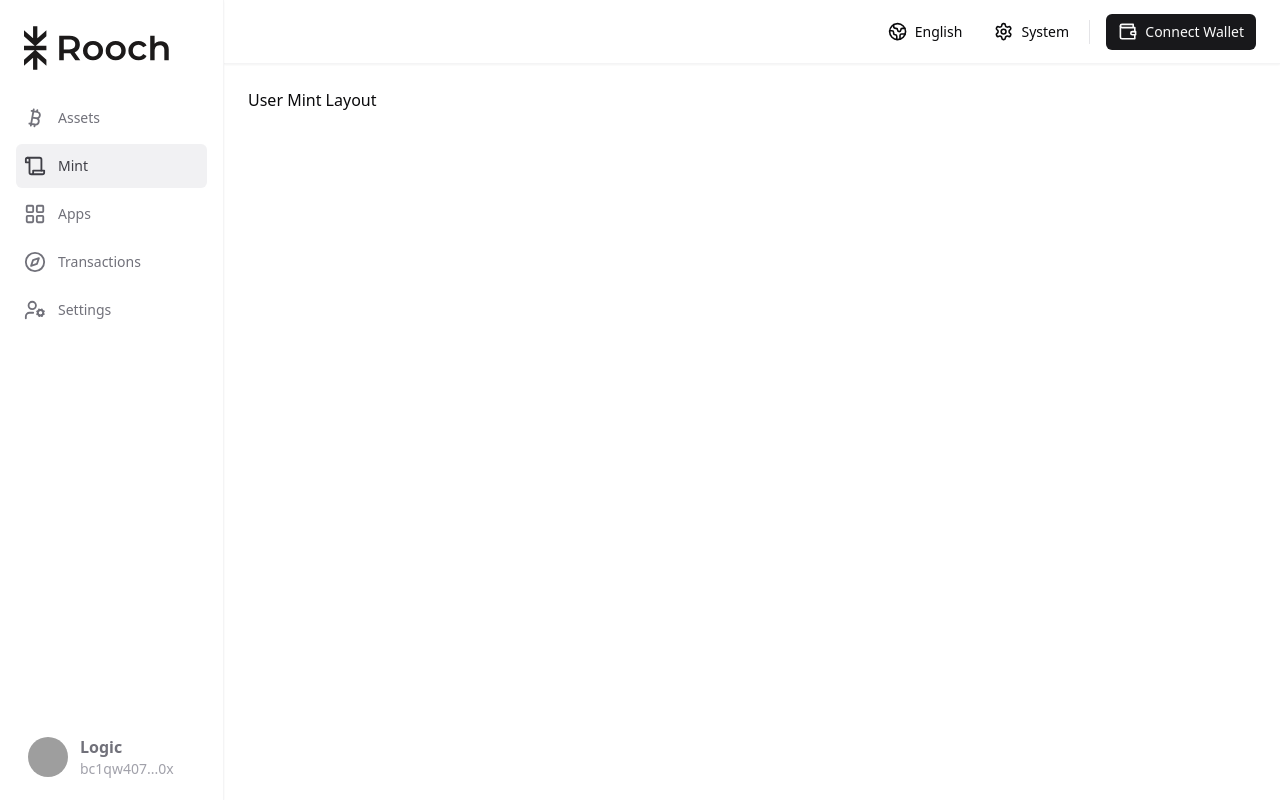
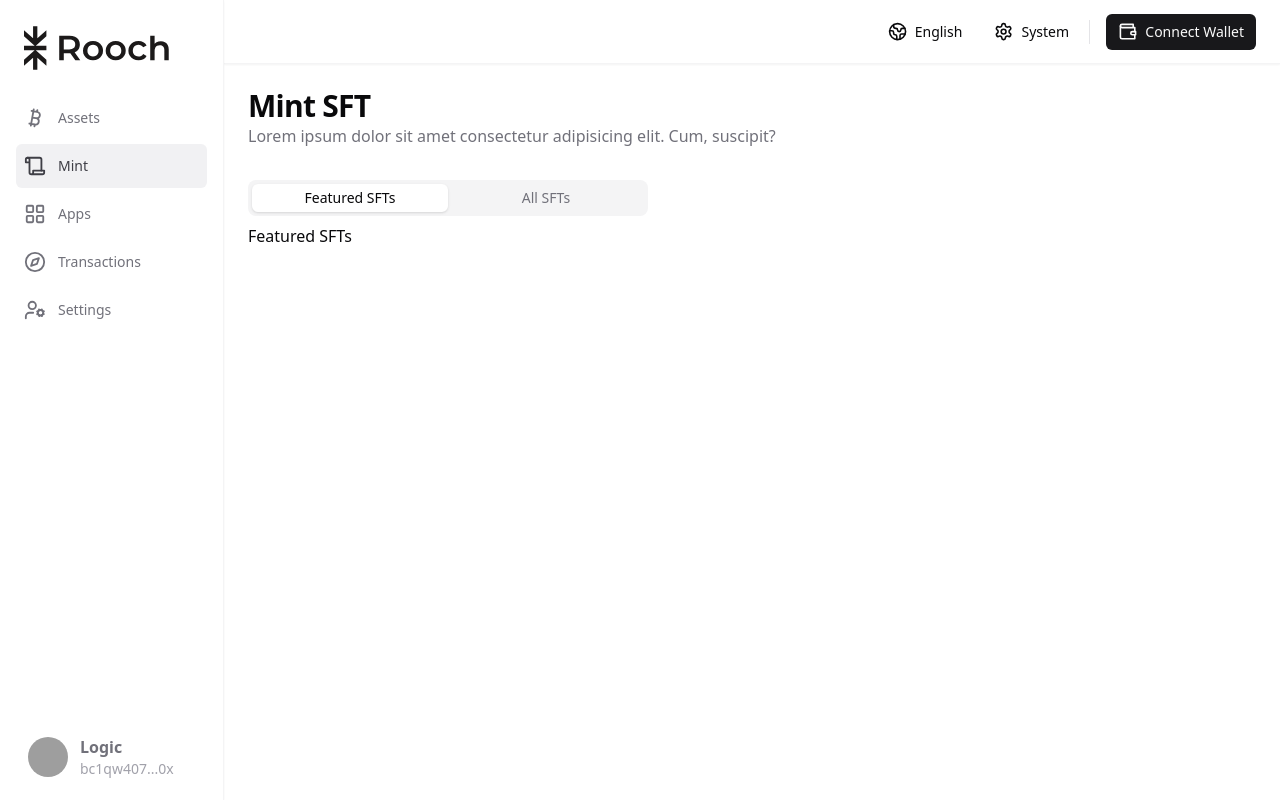
Before and after one commit to rooch-network/rooch-portal-v1, a React (Vite) app: page /mint in a window 1280 px wide. Built offline with nearby package versions, Linux system fonts and the light colour scheme; grey boxes are pictures that could not be loaded.

Commit message:
feat: complete the layout design of Mint page

```diff
--- /dev/null
+++ b/src/(dashboard)/userMint/components/all-sfts.tsx
@@ -0,0 +1,3 @@
+export const AllSfts = () => {
+  return <div>All SFT</div>;
+};
--- /dev/null
+++ b/src/(dashboard)/userMint/components/featured-sfts.tsx
@@ -0,0 +1,3 @@
+export const FeaturedSfts = () => {
+  return <div>Featured SFTs</div>;
+};
--- /dev/null
+++ b/src/(dashboard)/userMint/components/sft-tabs.tsx
@@ -0,0 +1,20 @@
+import { Tabs, TabsContent, TabsList, TabsTrigger } from "@/components/ui/tabs";
+import { FeaturedSfts } from "./featured-sfts";
+import { AllSfts } from "./all-sfts";
+
+export const SftTabs = () => {
+  return (
+    <Tabs defaultValue="featured" className="w-[400px]">
+      <TabsList className="grid w-full grid-cols-2">
+        <TabsTrigger value="featured">Featured SFTs</TabsTrigger>
+        <TabsTrigger value="all">All SFTs</TabsTrigger>
+      </TabsList>
+      <TabsContent value="featured">
+        <FeaturedSfts />
+      </TabsContent>
+      <TabsContent value="all">
+        <AllSfts />
+      </TabsContent>
+    </Tabs>
+  );
+};
--- a/src/(dashboard)/userMint/user-mint-layout.tsx
+++ b/src/(dashboard)/userMint/user-mint-layout.tsx
@@ -1,3 +1,18 @@
+import { SftTabs } from "./components/sft-tabs";
+
 export const UserMintLayout = () => {
-  return <div>User Mint Layout</div>;
+  return (
+    <div className="h-full flex-1 flex-col space-y-8 flex">
+      <div className="flex items-center justify-between space-y-2">
+        <span>
+          <h1 className="text-3xl font-bold tracking-tight">Mint SFT</h1>
+          <p className="text-muted-foreground text-wrap">
+            Lorem ipsum dolor sit amet consectetur adipisicing elit. Cum,
+            suscipit?
+          </p>
+        </span>
+      </div>
+      <SftTabs />
+    </div>
+  );
 };
```
Also changed, not shown: src/(dashboard)/components/sidebar-routes.tsx (+1 -8 lines).
